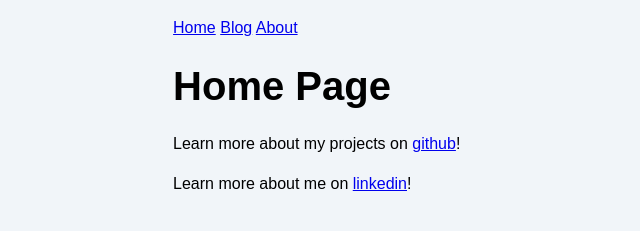
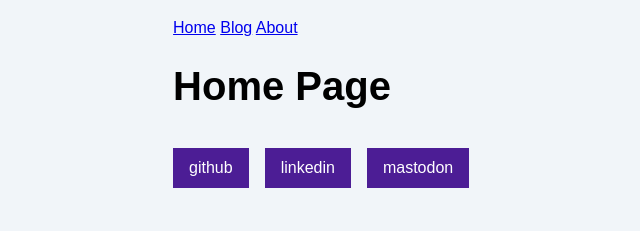
Before and after one commit to kengregson/astro_tutorial, an Astro site: page / in a window 1280 px wide. Shown: the whole page, without its empty margins (127-767 px from the left). Built offline with nearby package versions, Linux system fonts and the light colour scheme; Astro itself is replaced by a stand-in of ours.

Commit message:
add social media component

```diff
--- a/src/components/Footer.astro
+++ b/src/components/Footer.astro
@@ -1,11 +1,17 @@
 ---
-const platform = "github";
-const username = "kengregson";
-const linked = "linkedin";
-const linkname = "kgregson";
+import Social from './Social.astro';
 ---
 
 <footer>
-  <p>Learn more about my projects on <a href={`https://www.${platform}.com/${username}`}>{platform}</a>!</p>
-  <p>Learn more about me on <a href={`https://www.${linked}.com/in/${linkname}`}>{linked}</a>!</p>
+    <Social platform="github", site="github.com" username="kengregson" />
+    <Social platform="linkedin", site="linkedin.com/in" username="kgregson" />
+    <Social platform="mastodon", site="fosstodon.org" username="@kengregson" />
 </footer>
+
+<style>
+    footer {
+        display: flex;
+        gap: 1rem;
+        margin-top: 2rem;
+    }
+</style>
--- /dev/null
+++ b/src/components/Social.astro
@@ -0,0 +1,13 @@
+---
+const { platform, site, username } = Astro.props;
+---
+<a href={`https://www.${site}/${username}`}>{platform}</a>
+
+<style>
+    a {
+        padding: 0.5rem 1rem;
+        color: white;
+        background-color: #4c1d95;
+        text-decoration: none;
+    }
+</style>
```
